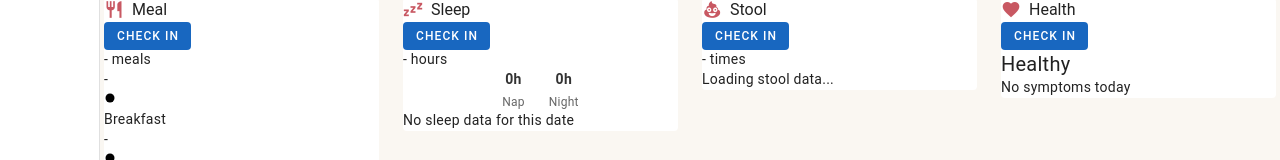
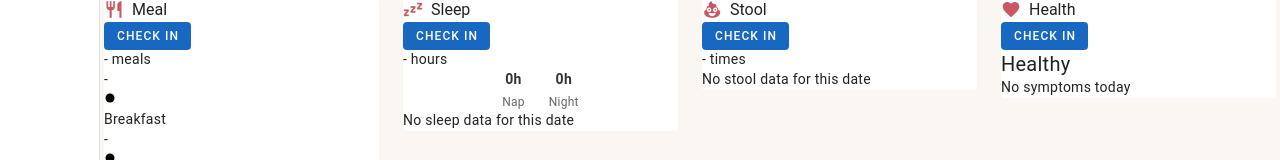
Before and after one commit to weichingtay/SuriCare, a Vue app in the folder frontend/: page / in a window 1280 px wide. Shown: the part 482-642 px from the top of the page. Built offline with nearby package versions, Linux system fonts and the light colour scheme; no server answers; the database is empty; a small style sheet from the web is missing.

Commit message:
fix: corrected no data status for stool summary card and corrected calculation for overnight sleep summary card

```diff
--- a/frontend/src/components/summaryCard/PoopSummaryCard.vue
+++ b/frontend/src/components/summaryCard/PoopSummaryCard.vue
@@ -92,7 +92,7 @@ const poopData = computed(() => poopStore.getPoopForDate(dateString.value))
     // Check if data is still loading or no data exists
     if (!data || !data.lastUpdated || data.lastUpdated === '') {
       console.log(`⏳ No data or empty lastUpdated`)
-      return 'Loading stool data...'
+      return 'No stool data for this date'
     }
 
     const count = data.count || 0
--- a/frontend/src/stores/sleep.ts
+++ b/frontend/src/stores/sleep.ts
@@ -59,7 +59,19 @@ export const useSleepStore = defineStore('sleep', (): SleepStoreInterface => {
     sleepRecords.forEach((sleep, index) => {
   const startTime = new Date(sleep.start_time)
   const endTime = new Date(sleep.end_time)
-      const duration = (endTime.getTime() - startTime.getTime()) / (1000 * 60 * 60) // hours
+
+  // FIXED: Handle overnight sleep properly
+  let duration = (endTime.getTime() - startTime.getTime()) / (1000 * 60 * 60) // hours
+
+  // If duration is negative, it means sleep crossed midnight - add 24 hours
+  if (duration < 0) {
+    duration = duration + 24
+    console.log(`  🌙 Overnight sleep detected: adding 24h to duration`)
+  }
+
+  // Ensure duration is positive and reasonable (max 24 hours)
+  duration = Math.max(0, Math.min(duration, 24))
+
   const startHour = startTime.getHours()
 
   // Simple classification: afternoon (12-18) = nap, otherwise = night sleep
```
Lines whose indentation alone changed are shown as unchanged.
